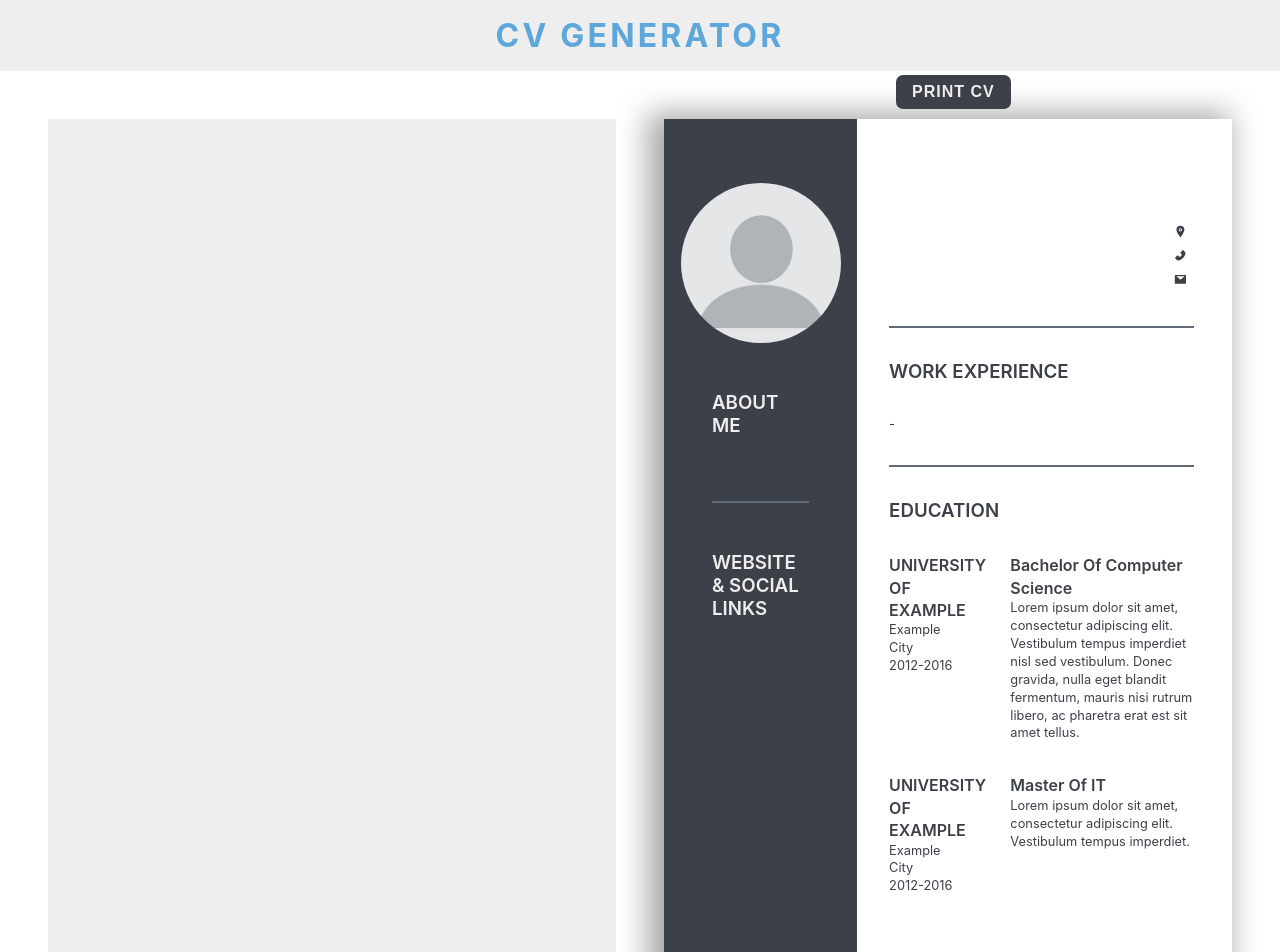
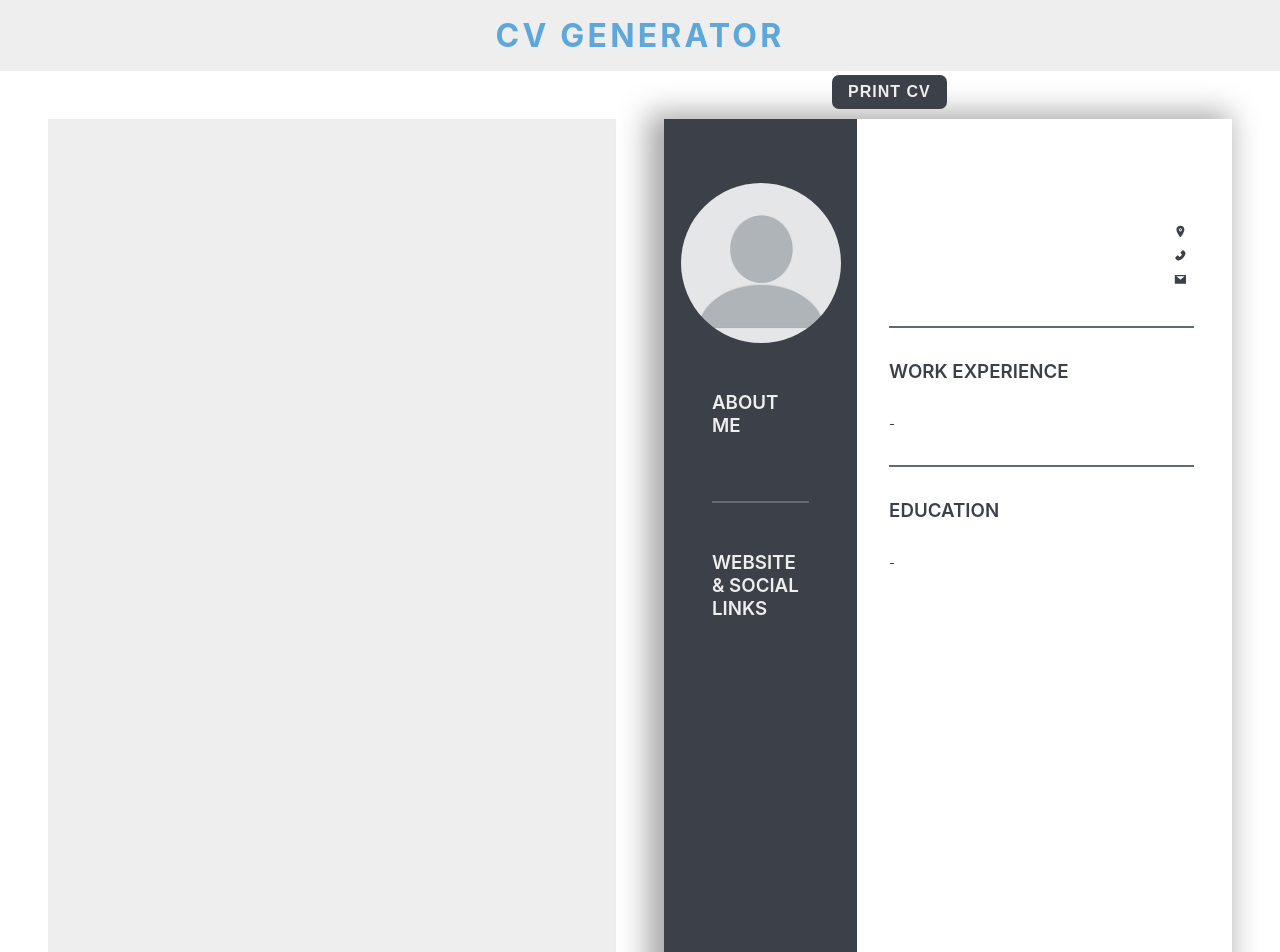
Before and after one commit to av-erencelik/cv-project, a React (Create React App) app: page / in a window 1280 px wide. Shown: the top 952 px of the page. Built offline with nearby package versions, Linux system fonts and the light colour scheme.

Commit message:
education state to cv.prev

```diff
--- a/src/components/CvPreview/CvPrev.js
+++ b/src/components/CvPreview/CvPrev.js
@@ -4,6 +4,7 @@ import { IoLocation } from "react-icons/io5";
 import { AiFillPhone, AiFillMail } from "react-icons/ai";
 import Links from "./CvPrevLinks";
 import Experience from "./CvPrevExperience";
+import Education from "./CvPrevEducation";
 
 class CvPrev extends React.Component {
   constructor(props) {
@@ -26,13 +27,7 @@ class CvPrev extends React.Component {
           <div className="social-media">
             <h3 className="social-media-title">WEBSITE & SOCIAL LINKS</h3>
             {this.props.links.map((link) => {
-              return (
-                <Links
-                  site={link.site}
-                  url={link.url}
-                  key={this.props.links.indexOf(link)}
-                />
-              );
+              return <Links site={link.site} url={link.url} key={link.id} />;
             })}
           </div>
         </div>
@@ -70,43 +65,26 @@ class CvPrev extends React.Component {
                   from={experience.from}
                   to={experience.to}
                   jobDescription={experience.jobDesciption}
-                  key={this.props.experiences.indexOf(experience)}
+                  key={experience.id}
                 />
               );
             })}
           </div>
           <div className="educations">
             <h3 className="education-title">EDUCATION</h3>
-            <div className="education">
-              <div className="uni-city-date">
-                <h4 className="university">University Of Example</h4>
-                <p className="city">Example City</p>
-                <p className="date">2012-2016</p>
-              </div>
-              <div className="edu-description">
-                <h4 className="program-name">Bachelor Of Computer Science</h4>
-                <p className="program-description">
-                  Lorem ipsum dolor sit amet, consectetur adipiscing elit.
-                  Vestibulum tempus imperdiet nisl sed vestibulum. Donec
-                  gravida, nulla eget blandit fermentum, mauris nisi rutrum
-                  libero, ac pharetra erat est sit amet tellus.
-                </p>
-              </div>
-            </div>
-            <div className="education">
-              <div className="uni-city-date">
-                <h4 className="university">University Of Example</h4>
-                <p className="city">Example City</p>
-                <p className="date">2012-2016</p>
-              </div>
-              <div className="edu-description">
-                <h4 className="program-name">Master of IT</h4>
-                <p className="program-description">
-                  Lorem ipsum dolor sit amet, consectetur adipiscing elit.
-                  Vestibulum tempus imperdiet.
-                </p>
-              </div>
-            </div>
+            {this.props.educations.map((education) => {
+              return (
+                <Education
+                  uni={education.uni}
+                  city={education.city}
+                  degree={education.degree}
+                  degreeDescription={education.degreeDescription}
+                  from={education.from}
+                  to={education.to}
+                  key={education.id}
+                />
+              );
+            })}
           </div>
         </div>
       </div>
--- /dev/null
+++ b/src/components/CvPreview/CvPrevEducation.js
@@ -0,0 +1,22 @@
+import React from "react";
+
+class Education extends React.Component {
+  render() {
+    return (
+      <div className="education">
+        <div className="uni-city-date">
+          <h4 className="university">{this.props.uni}</h4>
+          <p className="city">{this.props.city}</p>
+          <p className="date">
+            {this.props.from}-{this.props.to}
+          </p>
+        </div>
+        <div className="edu-description">
+          <h4 className="program-name">{this.props.degree}</h4>
+          <p className="program-description">{this.props.degreeDescription}</p>
+        </div>
+      </div>
+    );
+  }
+}
+export default Education;
--- a/src/components/main.js
+++ b/src/components/main.js
@@ -44,7 +44,7 @@ class Main extends React.Component {
       ],
       links: [
         {
-          id: "",
+          id: uuidv4(),
           site: "",
           url: "",
         },
--- a/src/styles/CvPrev.css
+++ b/src/styles/CvPrev.css
@@ -160,7 +160,7 @@
 .print {
   position: absolute;
   top: 75px;
-  left: 70%;
+  left: 65%;
   padding: 0.5rem 1rem;
   outline: none;
   border: none;
```
